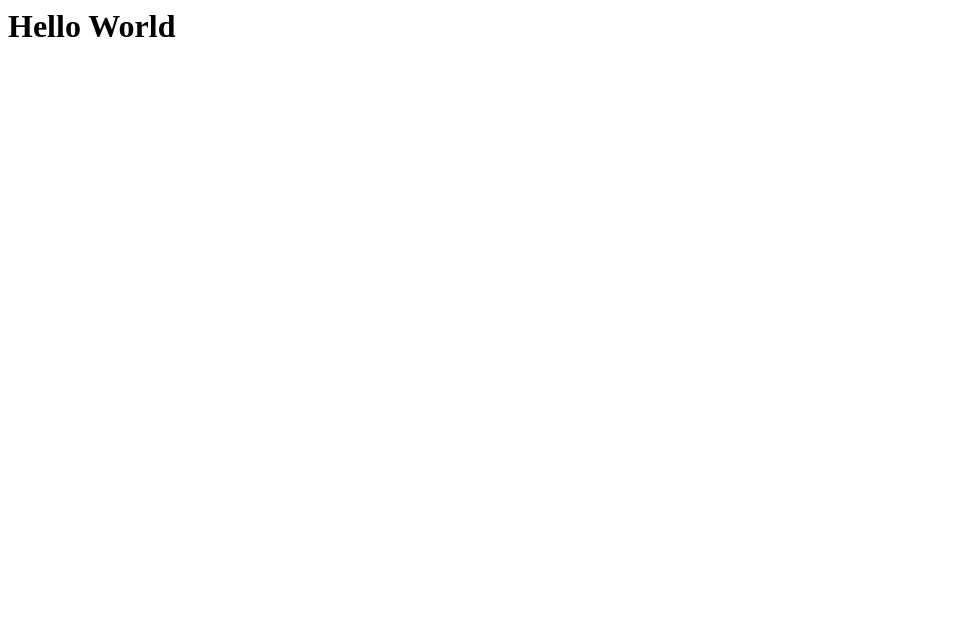
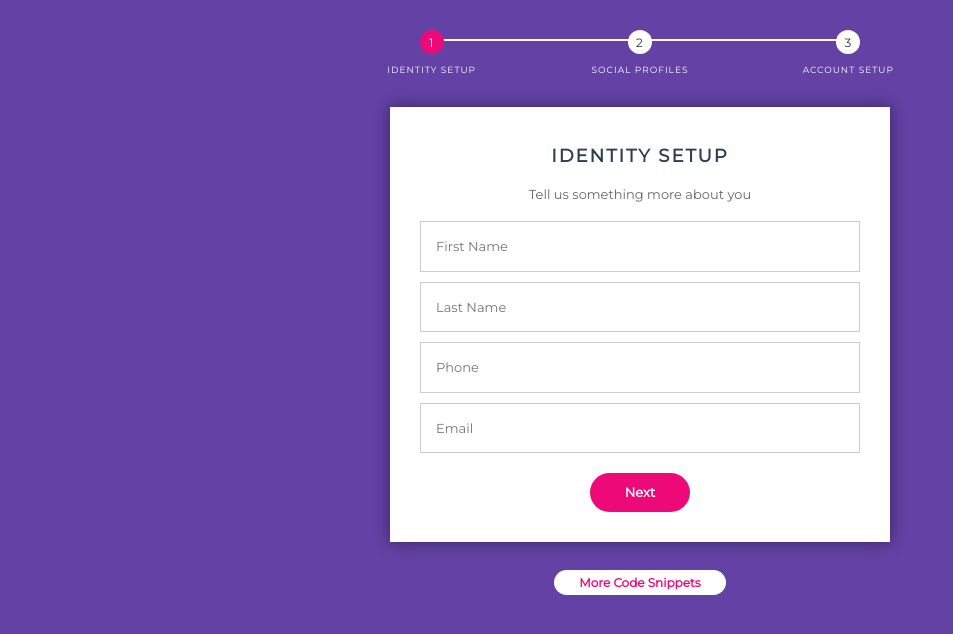
Before and after one commit to VishnurajVishwakarama/Research-form, a plain HTML site: page index.html in a window 1280 px wide. Shown: the whole page, without its empty margins (0-953 px from the left). Drawn offline with nearby package versions, Linux system fonts and the light colour scheme.

Commit message:
version1 with out log info

```diff
--- a/index.html
+++ b/index.html
@@ -1 +1,67 @@
-<h1> Hello World </h1>
+<!DOCTYPE html>
+<html lang="en" >
+<head>
+  <meta charset="UTF-8">
+  <title>CodePen - Bootstrap MultiStep Form</title>
+      <meta charset="utf-8">
+    <meta http-equiv="X-UA-Compatible" content="IE=edge">
+    <meta name="viewport" content="width=device-width, initial-scale=1"><link rel='stylesheet' href='https://maxcdn.bootstrapcdn.com/bootstrap/3.3.7/css/bootstrap.min.css'><link rel="stylesheet" href="./style.css">
+
+</head>
+<body>
+<!-- partial:index.partial.html -->
+<!-- MultiStep Form -->
+<div class="row">
+    <div class="col-md-6 col-md-offset-3">
+        <form id="msform">
+            <!-- progressbar -->
+            <ul id="progressbar">
+                <li class="active">Identity Setup</li>
+                <li>Social Profiles</li>
+                <li>Account Setup</li>
+            </ul>
+            <!-- fieldsets -->
+            <fieldset>
+                <h2 class="fs-title">Identity Setup</h2>
+                <h3 class="fs-subtitle">Tell us something more about you</h3>
+                <input type="text" name="fname" placeholder="First Name"/>
+                <input type="text" name="lname" placeholder="Last Name"/>
+                <input type="tel" name="phone" placeholder="Phone"/>
+                <input type="email" name="phone" placeholder="Email"/>
+                <input type="button" name="next" class="next action-button" value="Next"/>
+            </fieldset>
+            <fieldset>
+                <h2 class="fs-title">Social Profiles</h2>
+                <h3 class="fs-subtitle">Your presence on the social network</h3>
+                <input type="text" name="twitter" placeholder="Twitter"/>
+                <input type="text" name="facebook" placeholder="Facebook"/>
+                <input type="text" name="gplus" placeholder="Google Plus"/>
+                <input type="button" name="previous" class="previous action-button-previous" value="Previous"/>
+                <input type="button" name="next" class="next action-button" value="Next"/>
+            </fieldset>
+            <fieldset>
+                <h2 class="fs-title">Create your account</h2>
+                <h3 class="fs-subtitle">Fill in your credentials</h3>
+                <input type="text" name="email" placeholder="Email"/>
+                <input type="password" name="pass" placeholder="Password"/>
+                <input type="password" name="cpass" placeholder="Confirm Password"/>
+                <input type="button" name="previous" class="previous action-button-previous" value="Previous"/>
+                <input type="submit" name="submit" class="submit action-button" value="Submit"/>
+            </fieldset>
+        </form>
+        <!-- link to designify.me code snippets -->
+        <div class="dme_link">
+            <p><a href="http://designify.me/code-snippets-js/" target="_blank">More Code Snippets</a></p>
+        </div>
+        <!-- /.link to designify.me code snippets -->
+    </div>
+</div>
+<!-- /.MultiStep Form -->
+<!-- partial -->
+  <script src='https://cdnjs.cloudflare.com/ajax/libs/jquery/2.1.3/jquery.min.js'></script>
+<script src='https://maxcdn.bootstrapcdn.com/bootstrap/3.3.7/js/bootstrap.min.js'></script>
+<script src='https://cdnjs.cloudflare.com/ajax/libs/jquery-easing/1.3/jquery.easing.min.js'></script><script  src="./script.js"></script>
+
+</body>
+</html>
+<!--  -->
--- /dev/null
+++ b/style.css
@@ -0,0 +1,199 @@
+/*custom font*/
+@import url(https://fonts.googleapis.com/css?family=Montserrat);
+
+/*basic reset*/
+* {
+    margin: 0;
+    padding: 0;
+}
+
+html {
+    height: 100%;
+    background: #6441A5; /* fallback for old browsers */
+    background: -webkit-linear-gradient(to left, #6441A5, #2a0845); /* Chrome 10-25, Safari 5.1-6 */
+}
+
+body {
+    font-family: montserrat, arial, verdana;
+    background: transparent;
+}
+
+/*form styles*/
+#msform {
+    text-align: center;
+    position: relative;
+    margin-top: 30px;
+}
+
+#msform fieldset {
+    background: white;
+    border: 0 none;
+    border-radius: 0px;
+    box-shadow: 0 0 15px 1px rgba(0, 0, 0, 0.4);
+    padding: 20px 30px;
+    box-sizing: border-box;
+    width: 80%;
+    margin: 0 10%;
+
+    /*stacking fieldsets above each other*/
+    position: relative;
+}
+
+/*Hide all except first fieldset*/
+#msform fieldset:not(:first-of-type) {
+    display: none;
+}
+
+/*inputs*/
+#msform input, #msform textarea {
+    padding: 15px;
+    border: 1px solid #ccc;
+    border-radius: 0px;
+    margin-bottom: 10px;
+    width: 100%;
+    box-sizing: border-box;
+    font-family: montserrat;
+    color: #2C3E50;
+    font-size: 13px;
+}
+
+#msform input:focus, #msform textarea:focus {
+    -moz-box-shadow: none !important;
+    -webkit-box-shadow: none !important;
+    box-shadow: none !important;
+    border: 1px solid #ee0979;
+    outline-width: 0;
+    transition: All 0.5s ease-in;
+    -webkit-transition: All 0.5s ease-in;
+    -moz-transition: All 0.5s ease-in;
+    -o-transition: All 0.5s ease-in;
+}
+
+/*buttons*/
+#msform .action-button {
+    width: 100px;
+    background: #ee0979;
+    font-weight: bold;
+    color: white;
+    border: 0 none;
+    border-radius: 25px;
+    cursor: pointer;
+    padding: 10px 5px;
+    margin: 10px 5px;
+}
+
+#msform .action-button:hover, #msform .action-button:focus {
+    box-shadow: 0 0 0 2px white, 0 0 0 3px #ee0979;
+}
+
+#msform .action-button-previous {
+    width: 100px;
+    background: #C5C5F1;
+    font-weight: bold;
+    color: white;
+    border: 0 none;
+    border-radius: 25px;
+    cursor: pointer;
+    padding: 10px 5px;
+    margin: 10px 5px;
+}
+
+#msform .action-button-previous:hover, #msform .action-button-previous:focus {
+    box-shadow: 0 0 0 2px white, 0 0 0 3px #C5C5F1;
+}
+
+/*headings*/
+.fs-title {
+    font-size: 18px;
+    text-transform: uppercase;
+    color: #2C3E50;
+    margin-bottom: 10px;
+    letter-spacing: 2px;
+    font-weight: bold;
+}
+
+.fs-subtitle {
+    font-weight: normal;
+    font-size: 13px;
+    color: #666;
+    margin-bottom: 20px;
+}
+
+/*progressbar*/
+#progressbar {
+    margin-bottom: 30px;
+    overflow: hidden;
+    /*CSS counters to number the steps*/
+    counter-reset: step;
+}
+
+#progressbar li {
+    list-style-type: none;
+    color: white;
+    text-transform: uppercase;
+    font-size: 9px;
+    width: 33.33%;
+    float: left;
+    position: relative;
+    letter-spacing: 1px;
+}
+
+#progressbar li:before {
+    content: counter(step);
+    counter-increment: step;
+    width: 24px;
+    height: 24px;
+    line-height: 26px;
+    display: block;
+    font-size: 12px;
+    color: #333;
+    background: white;
+    border-radius: 25px;
+    margin: 0 auto 10px auto;
+}
+
+/*progressbar connectors*/
+#progressbar li:after {
+    content: '';
+    width: 100%;
+    height: 2px;
+    background: white;
+    position: absolute;
+    left: -50%;
+    top: 9px;
+    z-index: -1; /*put it behind the numbers*/
+}
+
+#progressbar li:first-child:after {
+    /*connector not needed before the first step*/
+    content: none;
+}
+
+/*marking active/completed steps green*/
+/*The number of the step and the connector before it = green*/
+#progressbar li.active:before, #progressbar li.active:after {
+    background: #ee0979;
+    color: white;
+}
+
+
+/* Not relevant to this form */
+.dme_link {
+    margin-top: 30px;
+    text-align: center;
+}
+.dme_link a {
+    background: #FFF;
+    font-weight: bold;
+    color: #ee0979;
+    border: 0 none;
+    border-radius: 25px;
+    cursor: pointer;
+    padding: 5px 25px;
+    font-size: 12px;
+}
+
+.dme_link a:hover, .dme_link a:focus {
+    background: #C5C5F1;
+    text-decoration: none;
+}
```
Also changed, not shown: script.js (added).
